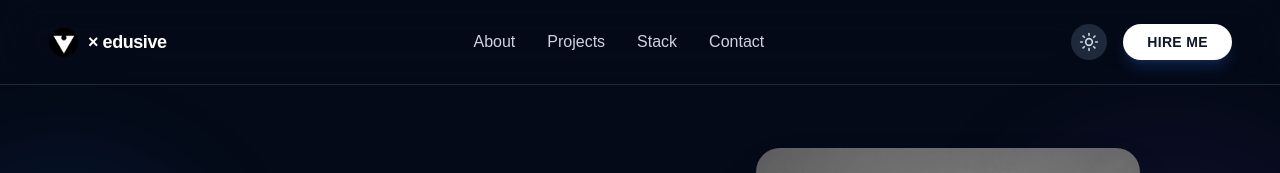
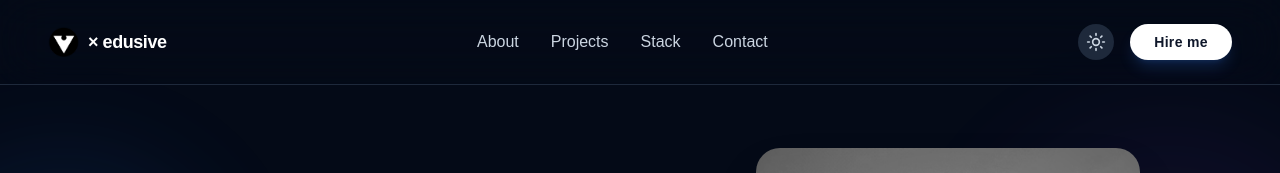
Before and after one commit to victorNwosu-Edusive/victornwosu, a React (Vite) app: page / in a window 1280 px wide. Shown: the top 173 px of the page. Built offline with nearby package versions, Linux system fonts and the light colour scheme; a web font is replaced by a local one.

Commit message:
`Updated "HIRE ME" link text to "Hire me" in Navbar component`

```diff
--- a/src/components/Navbar.jsx
+++ b/src/components/Navbar.jsx
@@ -79,7 +79,7 @@ function Navbar({ darkMode, toggleTheme }) {
           href="#contact"
           className='hidden md:block px-6 py-2 bg-slate-900 dark:bg-white text-white dark:text-slate-900 rounded-full font-bold text-sm tracking-wide hover:scale-105 active:scale-95 transition-all duration-300 shadow-lg shadow-blue-500/20'
         >
-          HIRE ME
+          Hire me
         </a>
       </div>
       </nav>
```
